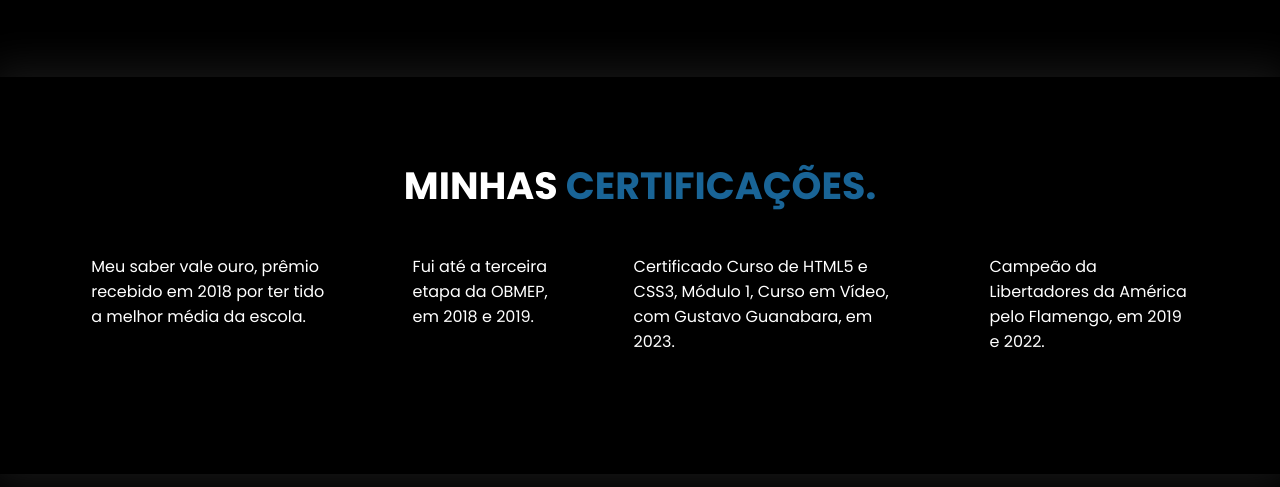
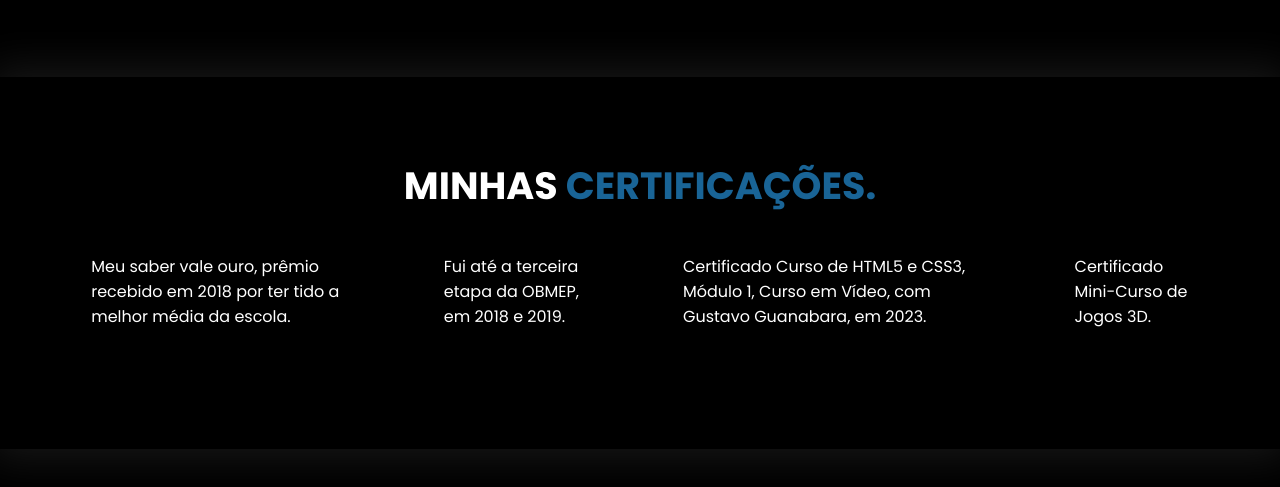
Before and after one commit to joaovictorgr/portifolio, a plain HTML site: page index.html in a window 1280 px wide. Shown: the part 1581-2068 px from the top of the page. Drawn offline with nearby package versions, Linux system fonts and the light colour scheme.

Commit message:
Update index.html

```diff
--- a/index.html
+++ b/index.html
@@ -138,7 +138,7 @@
                     <p>Meu saber vale ouro, prêmio recebido em 2018 por ter tido a melhor média da escola.</p>
                     <p>Fui até a terceira etapa da OBMEP, em 2018 e 2019.</p>
                     <p>Certificado Curso de HTML5 e CSS3, Módulo 1, Curso em Vídeo, com Gustavo Guanabara, em 2023.</p>
-                    <p>Campeão da Libertadores da América pelo Flamengo, em 2019 e 2022.</p>
+                    <p>Certificado Mini-Curso de Jogos 3D.</p>
                 </div><!--flex-->
             </div><!--interface-->
         </section><!--certificacoes-->
```
